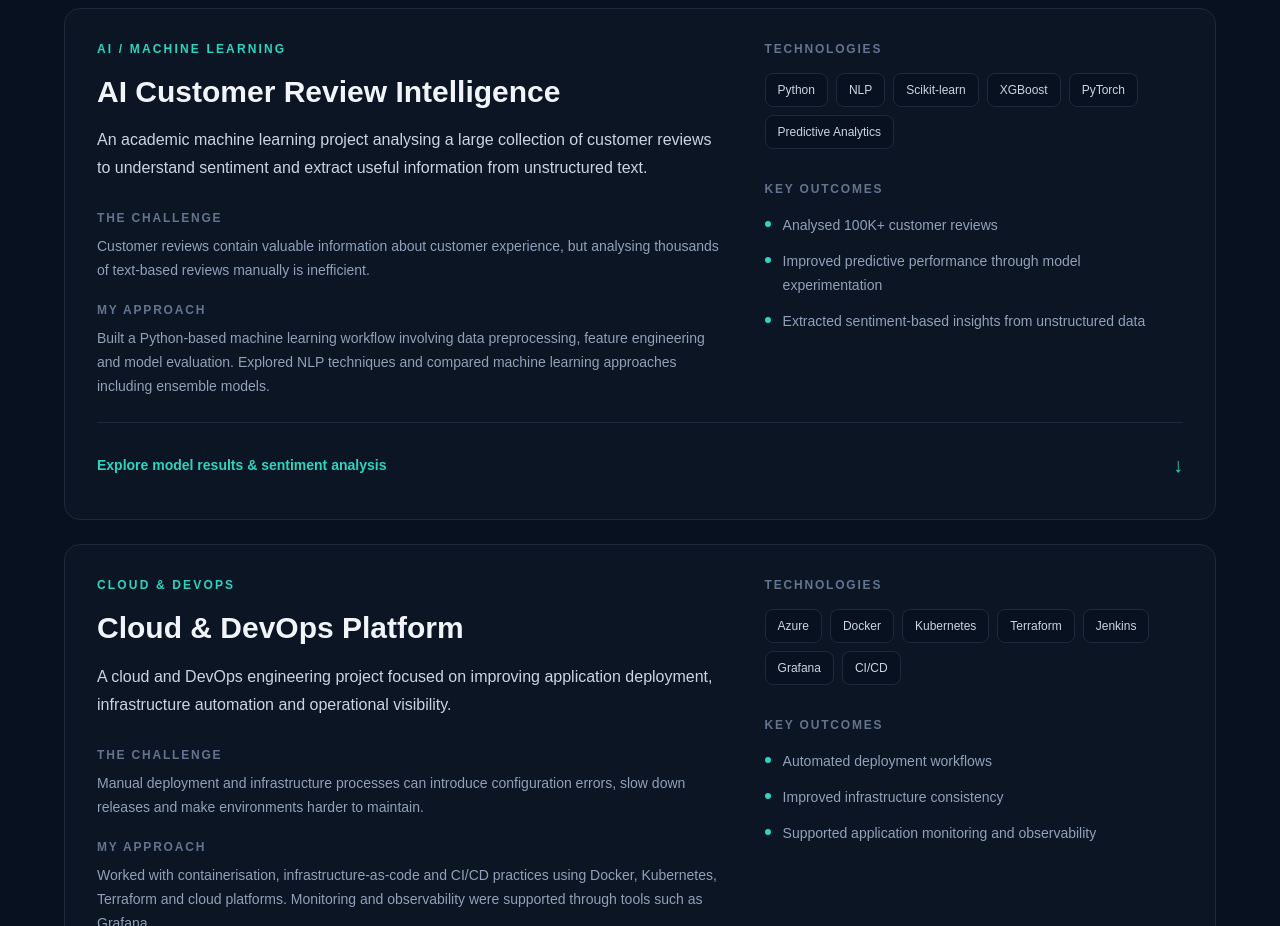
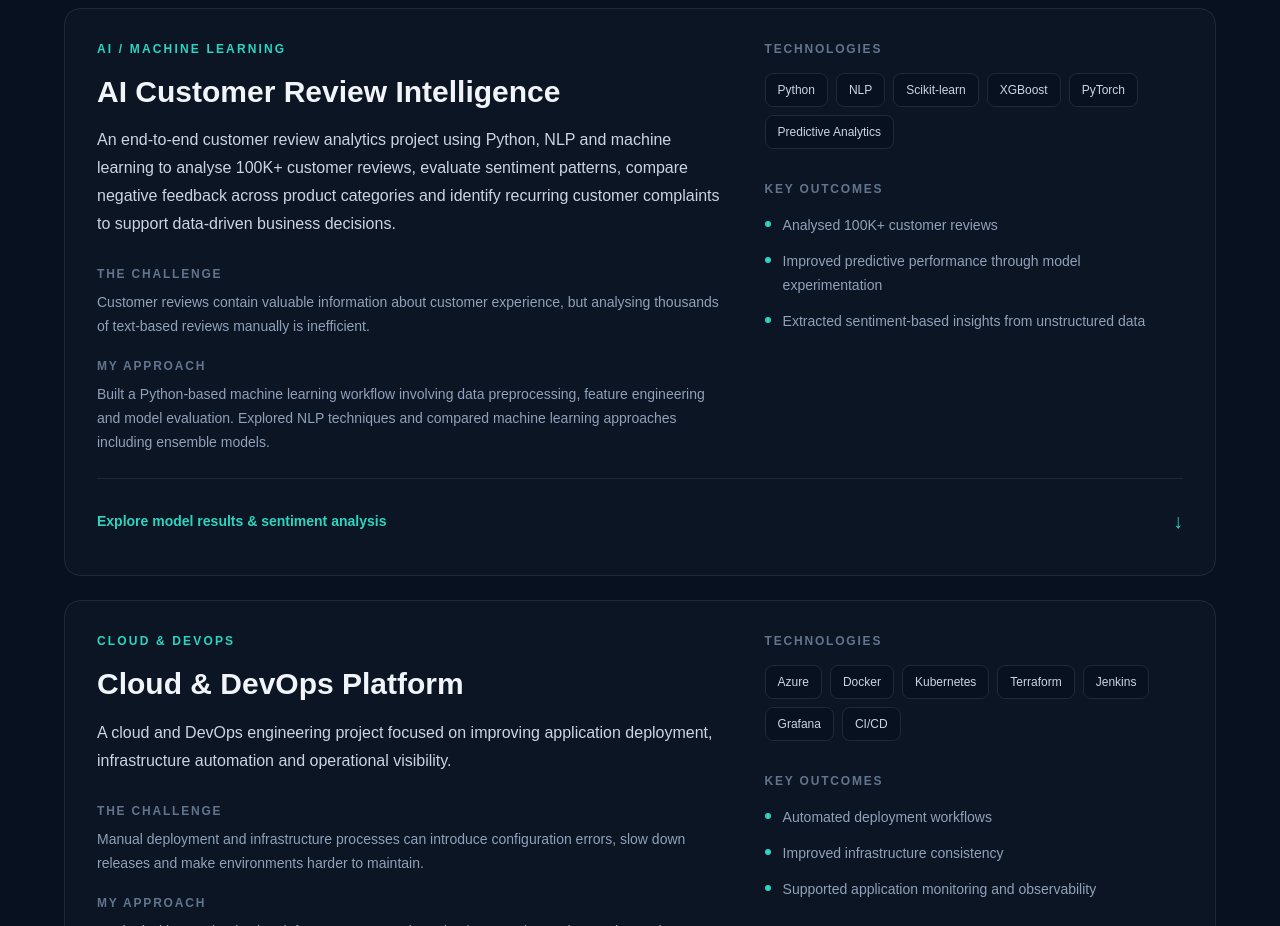
Before and after one commit to liki2124/likitha-portfolio, a Next.js app: page / in a window 1280 px wide. Shown: the part 3620-4546 px from the top of the page. Built offline with nearby package versions, Linux system fonts and the light colour scheme.

Commit message:
Update Ai customer review project descripiton

```diff
--- a/app/data/projects.ts
+++ b/app/data/projects.ts
@@ -34,7 +34,7 @@ export const projects = [
     category: "AI / Machine Learning",
 
     description:
-      "An academic machine learning project analysing a large collection of customer reviews to understand sentiment and extract useful information from unstructured text.",
+      "An end-to-end customer review analytics project using Python, NLP and machine learning to analyse 100K+ customer reviews, evaluate sentiment patterns, compare negative feedback across product categories and identify recurring customer complaints to support data-driven business decisions.",
 
     problem:
       "Customer reviews contain valuable information about customer experience, but analysing thousands of text-based reviews manually is inefficient.",
```
